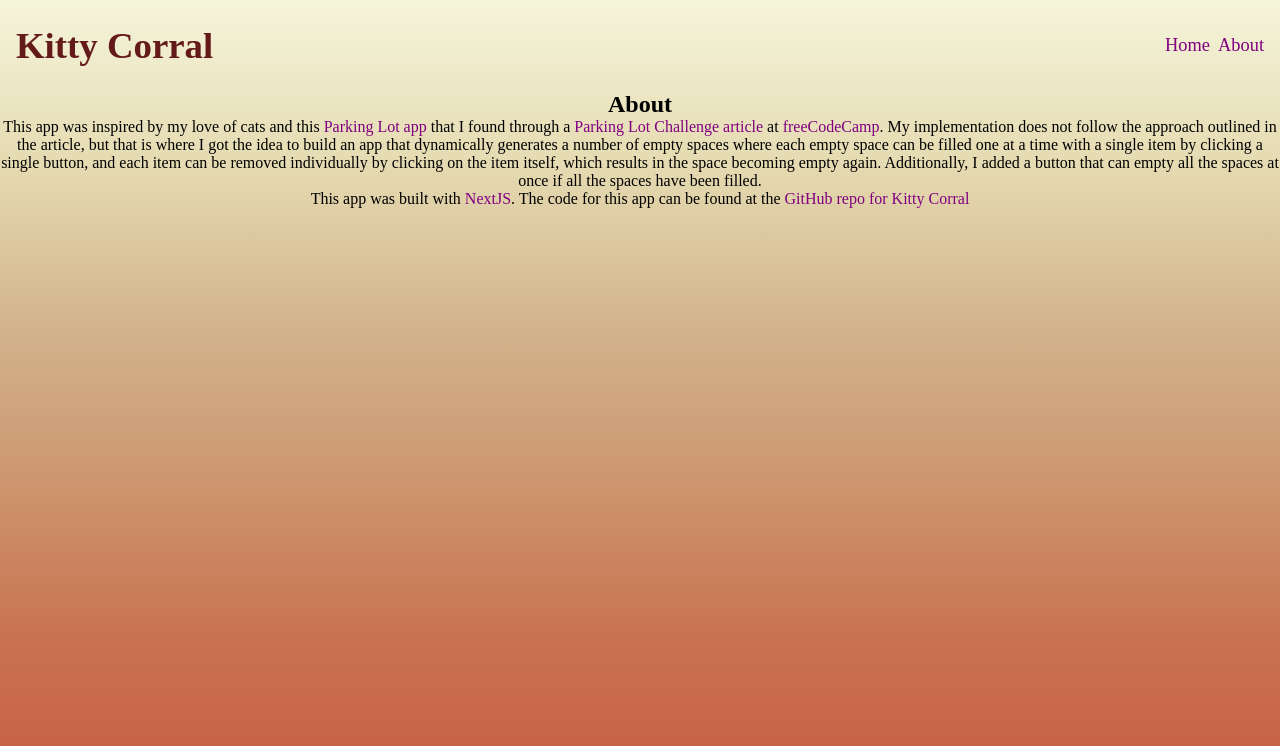
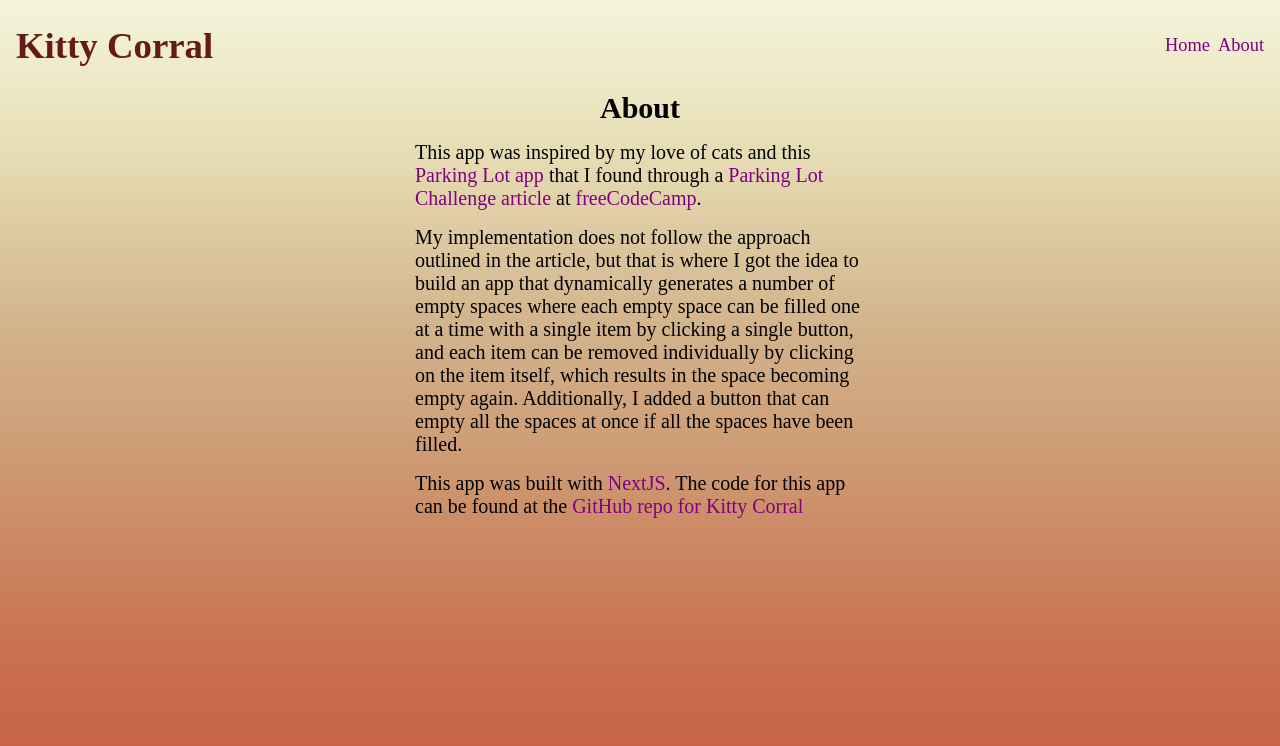
Before and after one commit to franco-ortega/kitty-corral, a Next.js app: page /about in a window 1280 px wide. Shown: the top 746 px of the page. Built offline with nearby package versions, Linux system fonts and the light colour scheme.

Commit message:
center and space out About content

```diff
--- a/components/about/About.jsx
+++ b/components/about/About.jsx
@@ -29,14 +29,17 @@ const About = () => {
         >
           freeCodeCamp
         </a>
-        . My implementation does not follow the approach outlined in the
-        article, but that is where I got the idea to build an app that
-        dynamically generates a number of empty spaces where each empty space
-        can be filled one at a time with a single item by clicking a single
-        button, and each item can be removed individually by clicking on the
-        item itself, which results in the space becoming empty again.
-        Additionally, I added a button that can empty all the spaces at once if
-        all the spaces have been filled.
+        .
+      </p>
+      <p>
+        My implementation does not follow the approach outlined in the article,
+        but that is where I got the idea to build an app that dynamically
+        generates a number of empty spaces where each empty space can be filled
+        one at a time with a single item by clicking a single button, and each
+        item can be removed individually by clicking on the item itself, which
+        results in the space becoming empty again. Additionally, I added a
+        button that can empty all the spaces at once if all the spaces have been
+        filled.
       </p>
       <p>
         This app was built with{' '}
--- a/components/about/About.module.css
+++ b/components/about/About.module.css
@@ -1,4 +1,13 @@
 .About {
-    font-size: 1rem;
-    text-align: center;
+  font-size: 1rem;
+  width: 90%;
+  max-width: 45ch;
+  margin-inline: auto;
+
+  font-size: 1.25rem;
+
+  display: flex;
+  flex-direction: column;
+  align-items: center;
+  gap: 1rem;
 }
```
